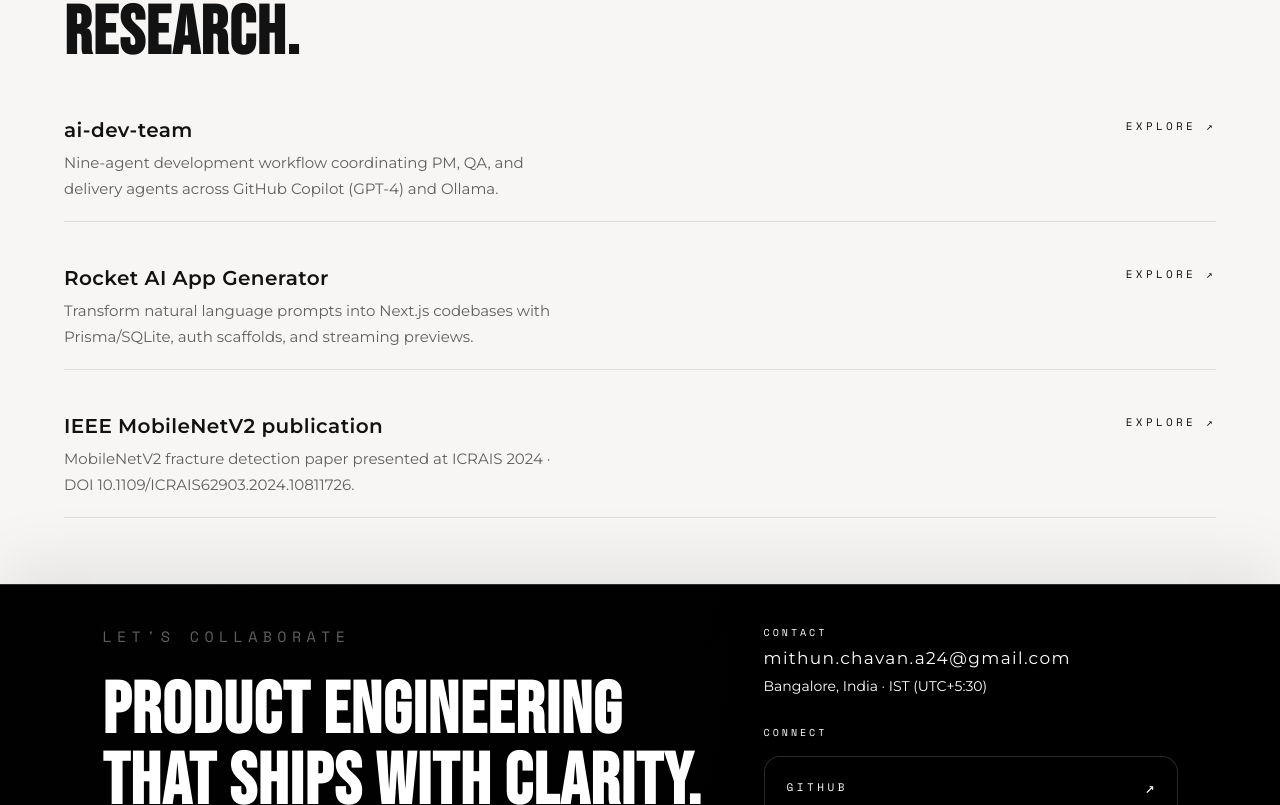
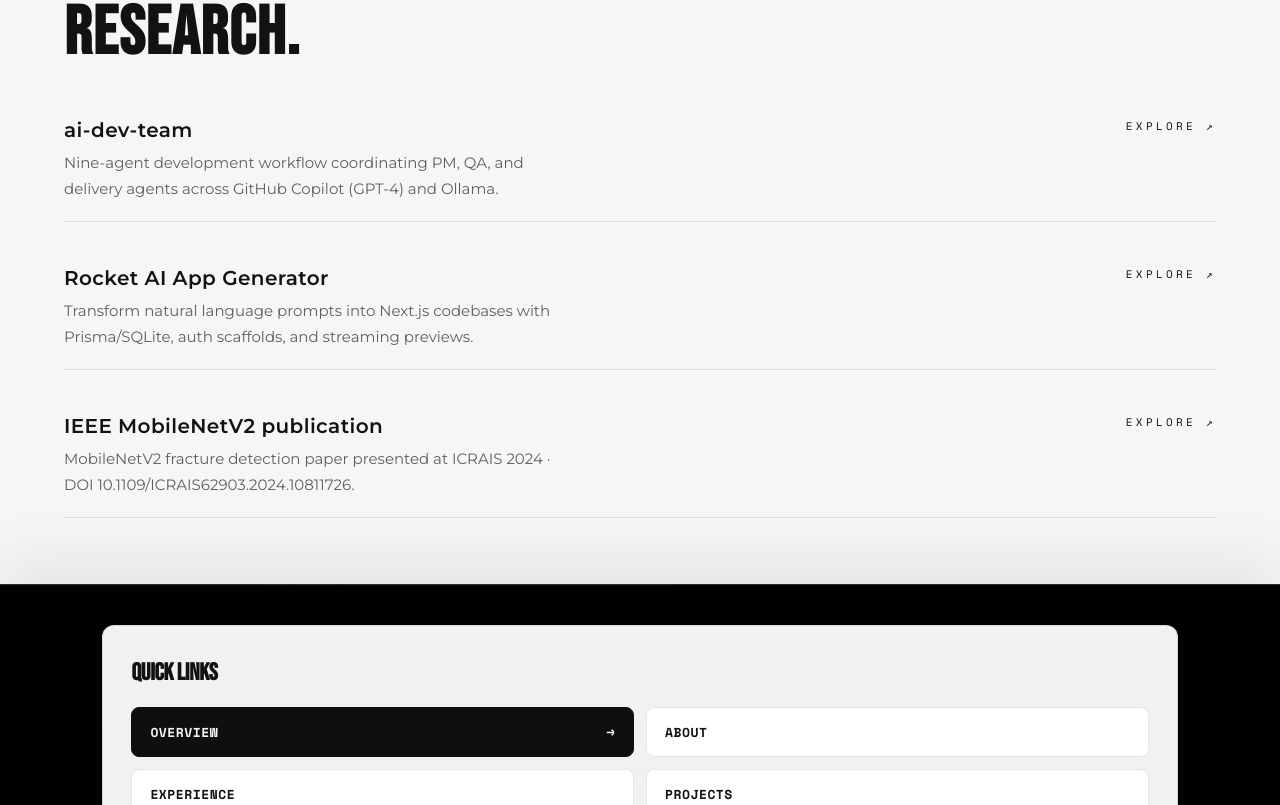
Before and after one commit to mithun0524/Portfolio, a React (Vite) app: page / in a window 1280 px wide. Shown: the part 1995-2800 px from the top of the page. Built offline with nearby package versions, Linux system fonts and the light colour scheme.

Commit message:
Updated Homepage with quick links

```diff
--- a/src/pages/Home.tsx
+++ b/src/pages/Home.tsx
@@ -1,5 +1,6 @@
 import { Fragment, useEffect, useState } from 'react'
 import { AnimatePresence, motion } from 'framer-motion'
+import FooterNav from '../components/FooterNav'
 
 const heroMetrics = [
   { label: 'Major GitHub projects', value: '05' },
@@ -323,6 +324,9 @@
       >
         <div className="overview-footer__background" aria-hidden="true" />
         <div className="overview-footer__inner">
+          {/* Mobile/Tablet Navigation */}
+          <FooterNav />
+
           <div className="overview-footer__grid">
             <div className="overview-footer__headline">
               <span className="label">Let&apos;s collaborate</span>
```
